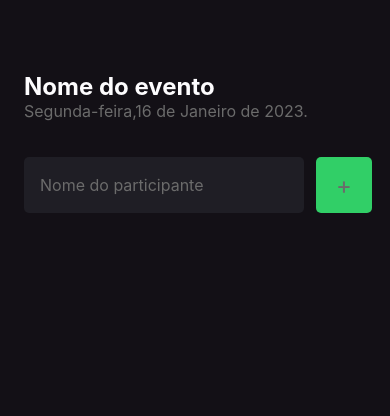
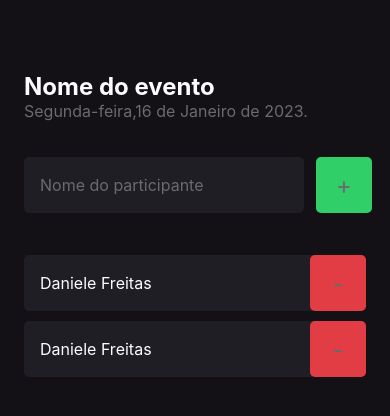
Before and after one commit to Danny-ctrl/imHere, a React Native app: screen / in a window 390 px wide. Shown: the top 416 px of the page. Built offline with nearby package versions, Linux system fonts and the light colour scheme.

Commit message:
components

```diff
--- /dev/null
+++ b/src/components/Participant/index.tsx
@@ -0,0 +1,18 @@
+import { View, Text, TouchableOpacity } from 'react-native';
+import { styles } from './styles';
+
+
+export function Participant() {
+  return (
+    <View style={styles.container}>
+      <Text style={styles.name}
+      >Daniele Freitas
+      </Text>
+      <TouchableOpacity style={styles.button}>
+        <Text style={styles.buttonText}>
+          -
+        </Text>
+      </TouchableOpacity>
+    </View>
+  )
+}
--- /dev/null
+++ b/src/components/Participant/styles.ts
@@ -0,0 +1,30 @@
+import { StyleSheet } from "react-native";
+
+export const styles = StyleSheet.create({
+  container: {
+    width: '100%',
+    backgroundColor: '#1F1E25',
+    borderRadius: 5,
+    flexDirection: 'row',
+    alignItems: 'center',
+    marginBottom: 10
+  },
+  name: {
+    flex: 1,
+    fontSize: 16,
+    color: '#FDFCFE',
+    marginLeft: 16
+  },
+  buttonText: {
+    color: '#6B6B6B',
+    fontSize: 24
+  },
+  button: {
+    width: 56,
+    height: 56,
+    borderRadius: 5,
+    backgroundColor: '#E23C44',
+    alignItems: 'center',
+    justifyContent: 'center'
+  },
+});
--- a/src/screens/Home/index.tsx
+++ b/src/screens/Home/index.tsx
@@ -1,5 +1,6 @@
 import { Text, View, TextInput, TouchableOpacity } from 'react-native';
 import { styles } from './styles';
+import { Participant } from '../../components/Participant';
 export function Home() {
 
   function handleParticipantAdd() {
@@ -27,6 +28,8 @@
           </Text>
         </TouchableOpacity>
       </View>
+      <Participant />
+      <Participant />
     </View>
   )
 }
```
